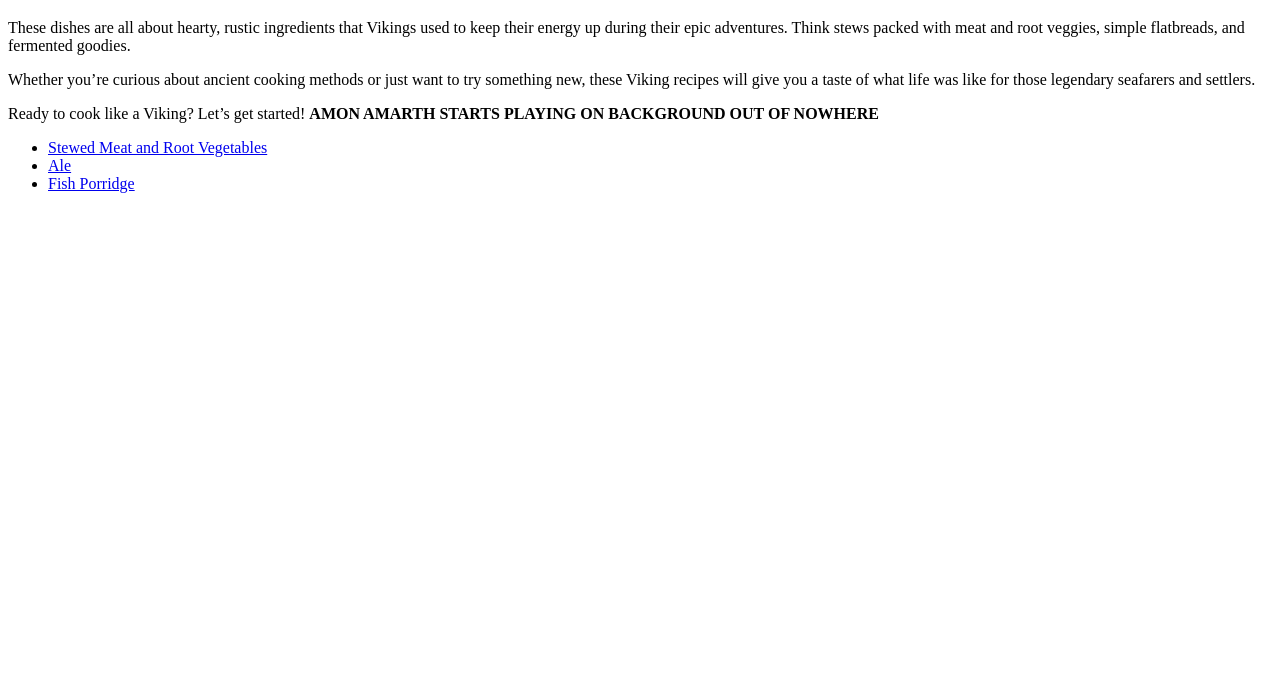
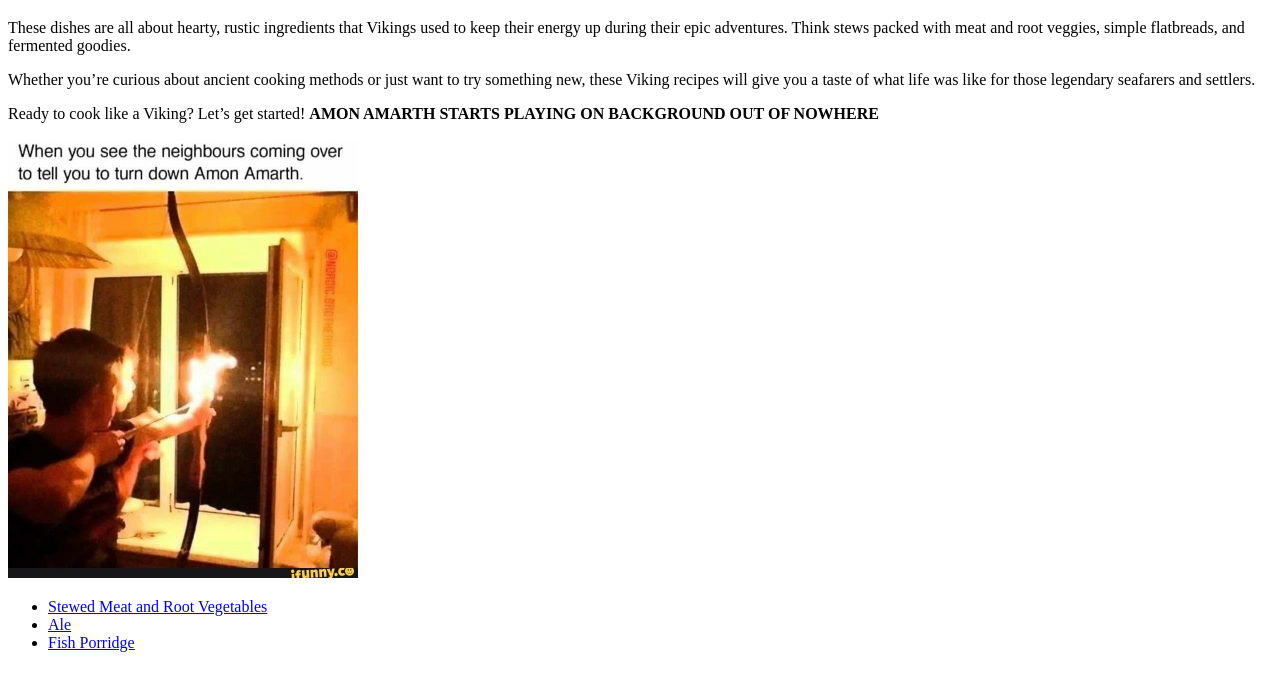
Before and after one commit to lucavalente93/odin-recipes, a plain HTML site: page index.html in a window 1280 px wide. Shown: the part 61-752 px from the top of the page. Drawn offline with Linux system fonts and the light colour scheme.

Commit message:
Add picture to landing page

```diff
--- a/index.html
+++ b/index.html
@@ -10,6 +10,7 @@
     <p>These dishes are all about hearty, rustic ingredients that Vikings used to keep their energy up during their epic adventures. Think stews packed with meat and root veggies, simple flatbreads, and fermented goodies.
     <p>Whether you’re curious about ancient cooking methods or just want to try something new, these Viking recipes will give you a taste of what life was like for those legendary seafarers and settlers.</p>
     <p>Ready to cook like a Viking? Let’s get started! <strong>AMON AMARTH STARTS PLAYING ON BACKGROUND OUT OF NOWHERE</strong></p>
+    <img src="meme-viking.jpg" alt="Viking meme with hunting bow and upper text" width="350" height="439">
     <ul>
         <li><a href="recipes/stewed-meat-vegetables.html" rel="noopener noreferrer" target="_blank">Stewed Meat and Root Vegetables</a></li>
         <li><a href="recipes/ale.html" rel="noopener noreferrer" target="_blank">Ale</a></li>
```
